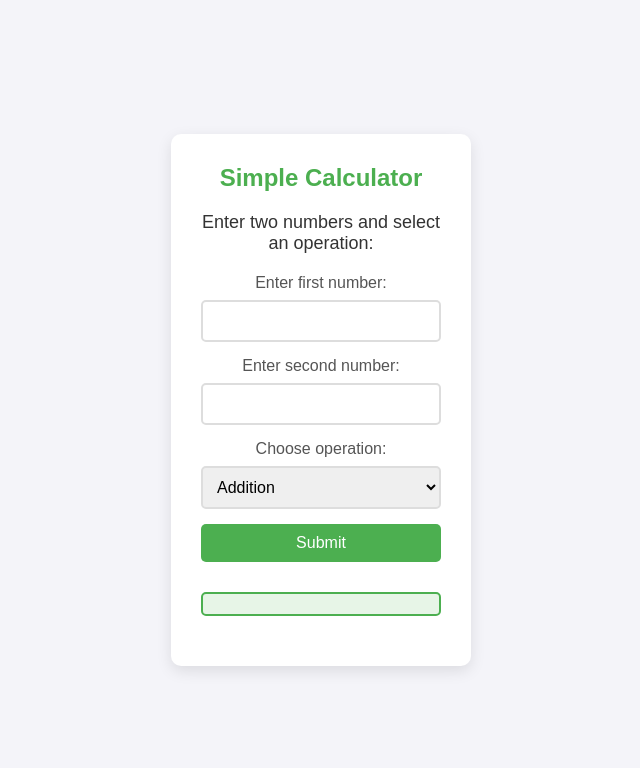
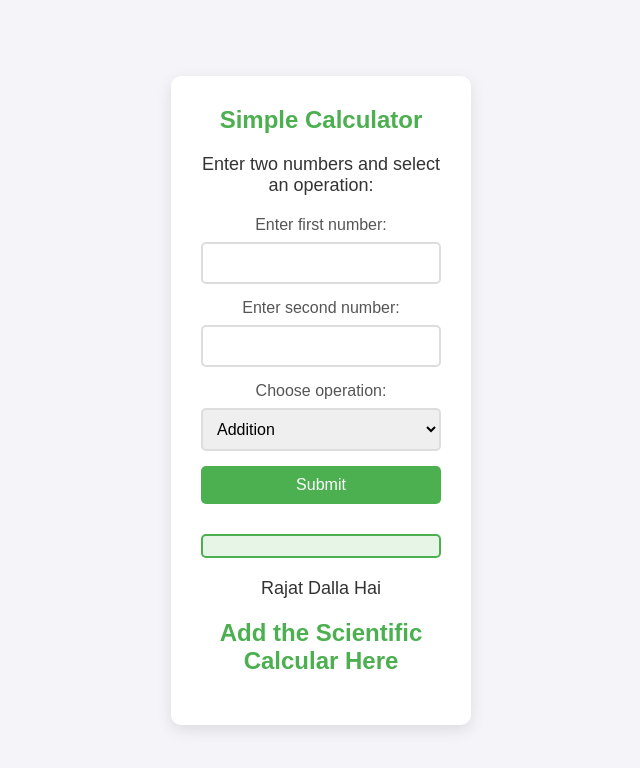
Before and after one commit to omsagvekar/basic-calculator-using-html-css-js, a plain HTML site: page index.html in a window 1280 px wide. Shown: the whole page, without its empty margins (319-959 px from the left). Drawn offline with Linux system fonts and the light colour scheme.

Commit message:
Adding Scientific Calculator

```diff
--- a/index.html
+++ b/index.html
@@ -124,6 +124,11 @@
 
             <p id="result" class="result"></p>
             <p id="error" class="error"></p>
+
+	<div>
+		<p> Rajat Dalla Hai </p>
+		<h2> Add the Scientific Calcular Here </h2>
+	</div>
         </div>
 
         <script type="text/javascript">
```
